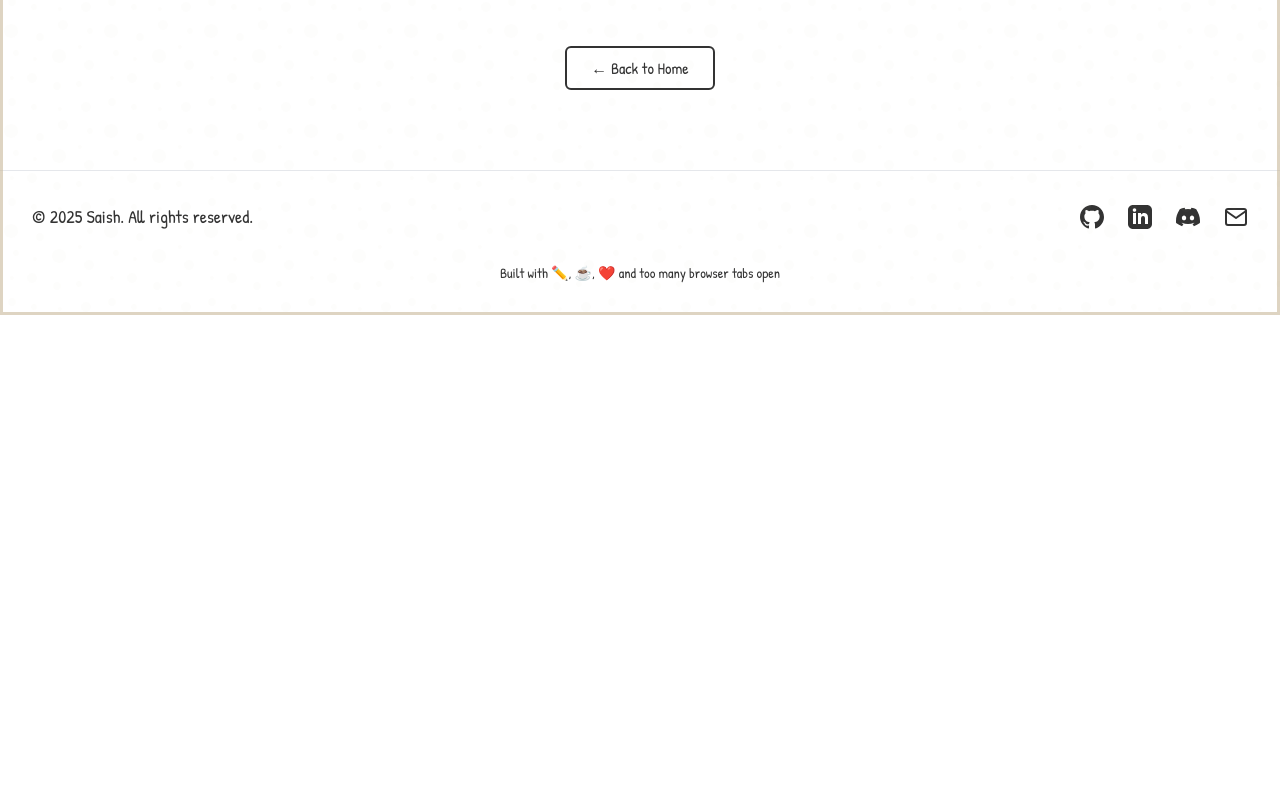
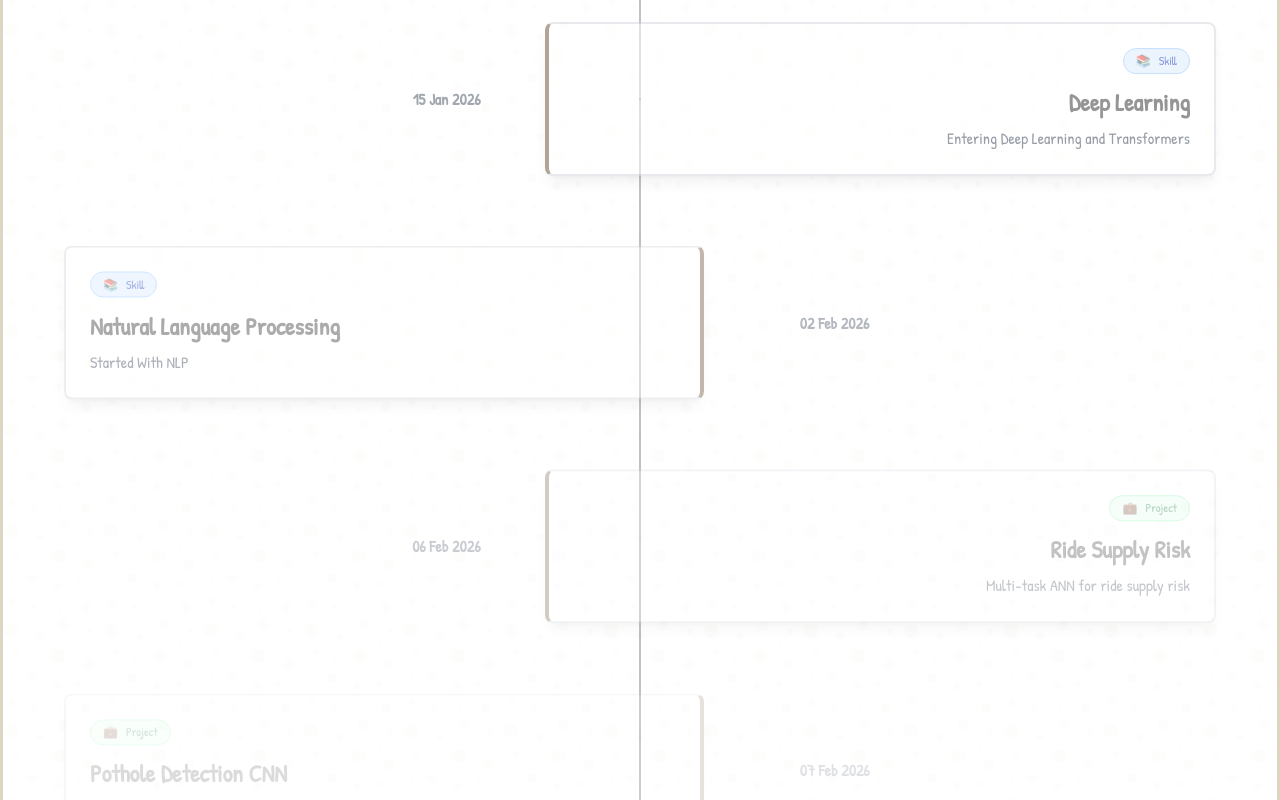
Before and after one commit to Saishhhhhh/Saish-Portfolio, a React (Vite) app: page /journey in a window 1280 px wide. Shown: the part 10080-10880 px from the top of the page. Before the commit the page ends 10395 px from the top, so only its background shows below. Built offline with nearby package versions, Linux system fonts and the light colour scheme.

Commit message:
Update Projects

```diff
--- a/src/components/hero/HeroSubtitle.jsx
+++ b/src/components/hero/HeroSubtitle.jsx
@@ -75,7 +75,7 @@ const HeroSubtitle = ({ animationComplete, text }) => {
 
           {/* Highlight key skills with accent color */}
           <div className="flex justify-center mt-4 gap-2 flex-wrap">
-            {["LangChain", "React.js", "Node.js", "Machine Learning", "Scikit Learn", "FastAPI"].map((skill, i) => (
+            {["LangChain", "React.js", "Deep Learning", "Machine Learning", "Scikit Learn", "FastAPI"].map((skill, i) => (
               <motion.span
                 key={i}
                 className="text-xs md:text-sm font-patrick px-2 py-1 rounded-full bg-[var(--paper-alt-color)] text-[var(--pencil-color)]"
--- a/src/data/journeyData.json
+++ b/src/data/journeyData.json
@@ -268,5 +268,29 @@
     "title": "Smart Retail 360",
     "type": "Project",
     "description": "Full Stack ML and GEN AI Project"
+  },
+  {
+    "date": "15 Jan 2026",
+    "title": "Deep Learning",
+    "type": "Skill",
+    "description": "Entering Deep Learning and Transformers"
+  },
+  {
+    "date": "02 Feb 2026",
+    "title": "Natural Language Processing",
+    "type": "Skill",
+    "description": "Started With NLP"
+  },
+  {
+    "date": "06 Feb 2026",
+    "title": "Ride Supply Risk",
+    "type": "Project",
+    "description": "Multi-task ANN for ride supply risk"
+  },
+  {
+    "date": "07 Feb 2026",
+    "title": "Pothole Detection CNN",
+    "type": "Project",
+    "description": "CNN Based Pothole Detection using ResNET(Transfer Learning)"
   }
 ]
--- a/src/data/projects.json
+++ b/src/data/projects.json
@@ -80,6 +80,24 @@
       "Smart topic extraction & section-wise notes",
       "Detailed or summarized mode",
       "Live markdown preview & inline editing"
+    ]
+  },
+  {
+    "date": "08-02-2026",
+    "tags": ["Deep Learning", "Machine Learning", "Data Science"],
+    "title": "Pothole Detection CNN",
+    "thumbnail": "/Project_Media/Pothole_Detection_Thumbnail.png",
+    "video": "https://youtu.be/NBsv6wVinII",
+    "live": "https://pothole-detection-cnn.streamlit.app/",
+    "repo": "https://github.com/Saishhhhhh/Pothole-Detection-CNN",
+    "link_preview": "/Project_Media/Pothole_Detection_Thumbnail.png",
+    "repo_preview": "/Project_Media/Pothole_Detection_Github.png",
+    "shortDescription": "CNN-based pothole detection model using transfer learning, achieving 97% test accuracy on road image classification.",
+    "techstack": ["Streamlit", "TensorFlow", "Keras", "Pandas", "Python"],
+    "features": [
+      "CNN-based pothole detection using ResNet transfer learning",
+      "Transfer learning with data augmentation for robustness",
+      "High test accuracy (97%) on unseen data"
     ]
   },
   {
```
Also changed, not shown: public/Project_Media/Pothole_Detection_Github.png (added), public/Project_Media/Pothole_Detection_Thumbnail.png (added).
